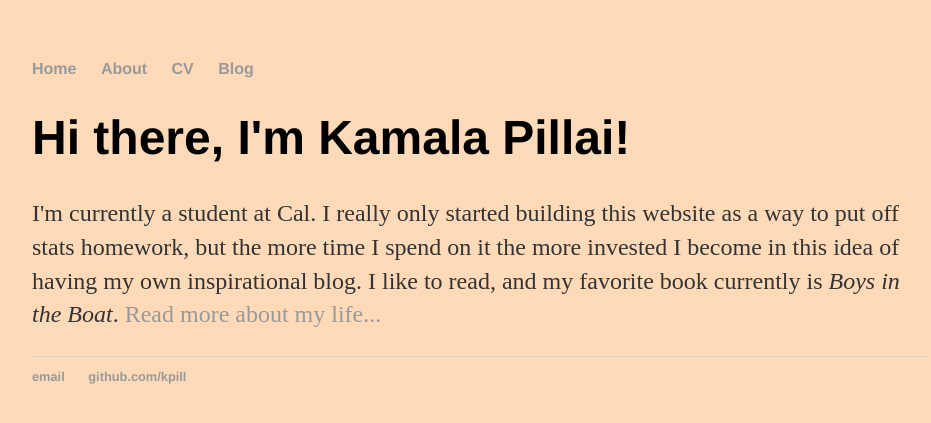
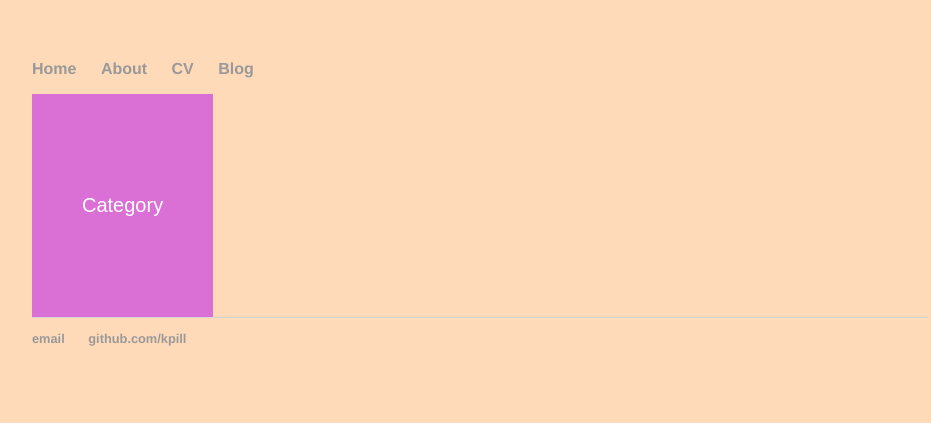
Before and after one commit to kpill/kpill.github.io, a Jekyll site: the page built from index.html, in a window 1280 px wide. Shown: the top 423 px of the page, without its empty margins (160-1091 px from the left). Built offline with Jekyll 4.4.1, drawn with Linux system fonts in a browser that asks for light colours.

Commit message:
Update index.html
testing category buttons

```diff
--- a/index.html
+++ b/index.html
@@ -2,9 +2,4 @@
 layout: default
 title: Kamala Pillai's Blog
 ---
-<div class="blurb">
-	<h1>Hi there, I'm Kamala Pillai!</h1>
-	<p>I'm currently a student at Cal. I really only started building this website as a way to put off stats homework, but the more time I spend
-		on it the more invested I become in this idea of having my own inspirational blog. I like to read, and my favorite book currently is
-		<em>Boys in the Boat</em>. <a href="/about">Read more about my life...</a></p>
-</div><!-- /.blurb -->
+<button class="category-button">Category</button>
```
